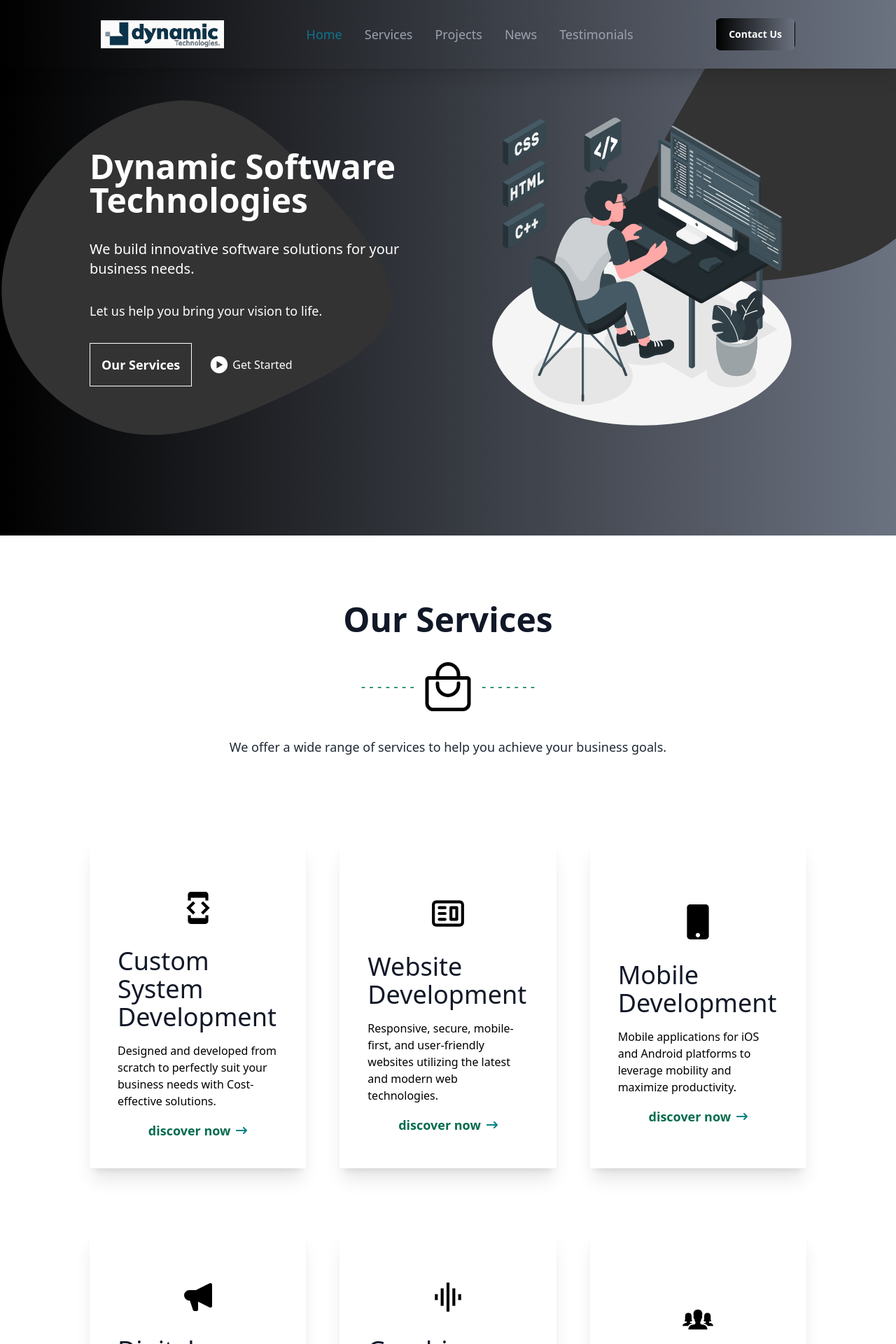
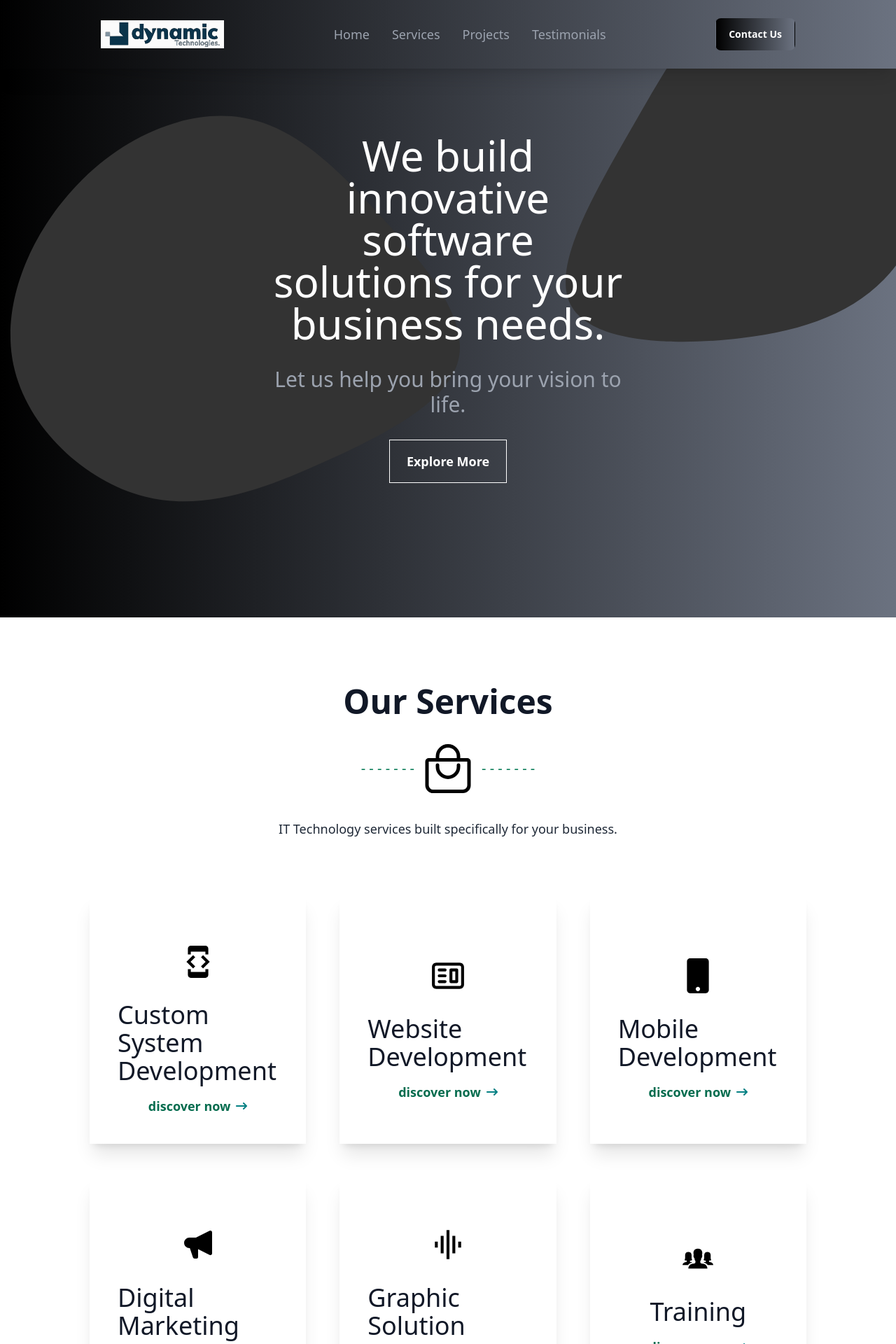
Before and after one commit to dynamic-tech-et/dynamic-landing_page, a React (Vite) app: page / in a window 1280 px wide. Shown: the top 1920 px of the page at 70% size. Built offline with nearby package versions, Linux system fonts and the light colour scheme.

Commit message:
feat: new updates

```diff
--- a/src/components/explanation/explanation.tsx
+++ b/src/components/explanation/explanation.tsx
@@ -7,10 +7,10 @@ import Image from "../../assets/Innovation-amico (2).svg";
 
 const ExplanationComponent = () => {
   return (
-    <div className="flex flex-col items-center justify-center w-full mx-auto sm:w-4/5">
+    <div className="flex flex-col items-center justify-center w-full pt-16 mx-auto sm:w-4/5">
       <HeadingComponent
         title="How We Get It Done"
-        description="Our process is designed to help you succeed. Here’s how we do it."
+        description="We provide best design Solution in town"
         icon={<BsRocketTakeoff size={80} color="black" />}
       />
 
--- a/src/components/footer/footer.tsx
+++ b/src/components/footer/footer.tsx
@@ -54,28 +54,40 @@ const FooterComponent = () => {
               />
               <Footer.LinkGroup col>
                 <Footer.Link
-                  href="#"
+                  href="https://www.instagram.com/__dynamictech?igsh=MXNuZmN5cnlnc2tmaw=="
+                  target="_blank"
                   className="text-lg text-gray-500 transition-all hover:underline hover:transition-all"
                 >
                   Instagram
                 </Footer.Link>
                 <Footer.Link
-                  href="#"
+                  target="_blank"
+                  href="https://www.linkedin.com/company/dynamictechnologieset/"
                   className="text-lg text-gray-500 transition-all hover:underline hover:transition-all"
                 >
                   Linkedin
                 </Footer.Link>
+
+                <Footer.Link
+                  target="_blank"
+                  href="https://t.me/DynamicTechnologiesEth"
+                  className="text-lg text-gray-500 transition-all hover:underline hover:transition-all"
+                >
+                  Telegram
+                </Footer.Link>
+              </Footer.LinkGroup>
+            </div>
+            <div>
+              <Footer.Title
+                className="text-lg text-gray-900"
+                title="Contact us"
+              />
+              <Footer.LinkGroup col>
                 <Footer.Link
                   href="#"
                   className="text-lg text-gray-500 transition-all hover:underline hover:transition-all"
                 >
-                  Tiktok
-                </Footer.Link>
-                <Footer.Link
-                  href="#"
-                  className="text-lg text-gray-500 transition-all hover:underline hover:transition-all"
-                >
-                  Telegram
+                  +251970410063
                 </Footer.Link>
               </Footer.LinkGroup>
             </div>
@@ -87,14 +99,14 @@ const FooterComponent = () => {
             className="text-lg text-white"
             href="#"
             by="Dynamic Technologies™"
-            year={2024}
+            year={new Date().getFullYear()}
           />
-          <div className="flex mt-4 space-x-6 sm:mt-0 sm:justify-center">
+          {/* <div className="flex mt-4 space-x-6 sm:mt-0 sm:justify-center">
             <Footer.Icon className="text-white" href="#" icon={BsFacebook} />
             <Footer.Icon className="text-white" href="#" icon={BsInstagram} />
             <Footer.Icon className="text-white" href="#" icon={BsLinkedin} />
             <Footer.Icon className="text-white" href="#" icon={BsTelegram} />
-          </div>
+          </div> */}
         </div>
       </div>
     </Footer>
--- a/src/components/header/header.tsx
+++ b/src/components/header/header.tsx
@@ -40,12 +40,12 @@ const Header = () => {
         </Navbar.Brand>
         <div className="flex md:order-2 ">
           <a
-            href="https://t.me/dynamictechnologieset"
+            href="https://t.me/DynamicTechnologiesEth"
             className="text-lg"
             target="_blank"
             rel="noreferrer"
           >
-            <Button className="py-1 text-xl font-bold transition-all bg-gradient-to-r from-black to-gray-500 hover:bg-gradient-to-l">
+            <Button className="py-1 text-xl font-bold transition-all bg-gradient-to-r from-blue to-green-500 hover:bg-gradient-to-l">
               Contact Us
             </Button>
           </a>
@@ -53,7 +53,6 @@ const Header = () => {
         </div>
         <Navbar.Collapse>
           <Navbar.Link
-            active
             className={`cursor-pointer text-lg ${
               changeBackground ? "text-gray-400" : ""
             }`}
@@ -90,15 +89,7 @@ const Header = () => {
               Projects
             </Link>
           </Navbar.Link>
-          <Navbar.Link
-            className={`cursor-pointer text-lg ${
-              changeBackground ? "text-gray-400" : ""
-            }`}
-          >
-            <Link to="news" smooth={true} duration={1000} className="text-lg">
-              News
-            </Link>
-          </Navbar.Link>
+
           <Navbar.Link
             className={`cursor-pointer text-lg ${
               changeBackground ? "text-gray-400" : ""
--- a/src/components/hero/hero.tsx
+++ b/src/components/hero/hero.tsx
@@ -1,38 +1,27 @@
-import { IoIosPlayCircle } from "react-icons/io";
-import HeroImage from "../../assets/Programming-amico.svg";
-import { motion } from "framer-motion";
-
 const HeroComponent = () => {
   return (
+    <>
       <div
         id="home"
-      className="flex flex-col-reverse items-center justify-center w-full mx-auto md:w-4/5 md:flex-row md:gap-2"
+        className="flex flex-col-reverse items-center justify-center w-full mx-auto text-center md:w-4/5 md:flex-row md:gap-2"
       >
-      <div className="flex flex-col items-start justify-center w-full gap-8 pb-12 md:w-1/2 md:py-48">
-        <h2 className="text-5xl font-bold text-white whitespace">
-          Dynamic Software Technologies
-        </h2>
-        <h3 className="text-xl text-white">
+        <div className="flex flex-col items-center justify-center w-full gap-8 pb-12 md:w-1/2 md:py-48">
+          <h1 className="text-6xl text-white">
             We build innovative software solutions for your business needs.
-        </h3>
-        <h4 className="text-lg text-white">
+          </h1>
+          <h4 className="text-3xl text-center text-gray-400">
             Let us help you bring your vision to life.
           </h4>
 
-        <div className="flex flex-col items-center justify-start w-full gap-6 sm:flex-row">
-          <button className="p-4 text-lg font-semibold text-white transition-colors border border-white hover:bg-white hover:text-black">
-            Our Services
+          <div className="flex flex-col items-center justify-center w-full gap-6 mx-auto text-center sm:flex-row">
+            <button className="px-6 py-4 text-lg font-semibold text-white transition-colors border border-white hover:bg-white hover:text-black">
+              Explore More
             </button>
-          <div className="flex items-center justify-center gap-1 cursor-pointer flex-nowrap">
-            <IoIosPlayCircle
-              size={30}
-              className="text-white transition-all border-none hover:border hover:border-white"
-            />
-            <p className="text-white">Get Started</p>
           </div>
         </div>
       </div>
-      <motion.div
+
+      {/* <motion.div
         animate={{ x: 80 }}
         transition={{
           repeat: Infinity,
@@ -43,8 +32,8 @@ const HeroComponent = () => {
         className="flex items-center justify-center w-full py-24 md:w-1/2 md:py-48"
       >
         <img src={HeroImage} alt="Hero Image" className="w-3/4 md:scale-125" />
-      </motion.div>
-    </div>
+      </motion.div> */}
+    </>
   );
 };
 
--- a/src/components/service/service-card.tsx
+++ b/src/components/service/service-card.tsx
@@ -2,30 +2,24 @@ import { FaArrowRightLong } from "react-icons/fa6";
 import { motion } from "framer-motion";
 type ServiceCardProps = {
   title: string;
-  description: string;
   icon: any;
 };
 
-const ServiceCard: React.FC<ServiceCardProps> = ({
-  title,
-  description,
-  icon,
-}) => {
+const ServiceCard: React.FC<ServiceCardProps> = ({ title, icon }) => {
   return (
     <motion.div
       animate={{ top: -100 }}
-        transition={{ duration: 1 }}
-      className="flex group flex-col px-10 py-10 justify-center items-center shadow-xl mt-10 "
+      transition={{ duration: 1 }}
+      className="flex flex-col items-center justify-center px-10 py-10 shadow-xl group "
     >
-      <div className="flex justify-center items-center relative w-44 h-28 bg-none group-hover:transition-all duration-500 ease-in-out group-hover:bg-service-card-blob bg-no-repeat bg-center bg-cover">
-        <div className="absolute top-50 left-50 text-lg">{icon}</div>
+      <div className="relative flex items-center justify-center duration-500 ease-in-out bg-center bg-no-repeat bg-cover w-44 h-28 bg-none group-hover:transition-all group-hover:bg-service-card-blob">
+        <div className="absolute text-lg top-50 left-50">{icon}</div>
       </div>
-      <div className="flex flex-col justify-center items-center gap-4">
+      <div className="flex flex-col items-center justify-center gap-4">
         <h3 className="text-4xl text-gray-900">{title}</h3>
-        <p>{description}</p>
 
-        <div className="flex justify-center items-center gap-2 flex-nowrap">
-          <button className="text-green-700 flex text-lg font-semibold justify-center items-center border-none hover:text-gray-900">
+        <div className="flex items-center justify-center gap-2 flex-nowrap">
+          <button className="flex items-center justify-center text-lg font-semibold text-green-700 border-none hover:text-gray-900">
             discover now
           </button>
           <FaArrowRightLong color="#038184" />
--- a/src/components/service/service.tsx
+++ b/src/components/service/service.tsx
@@ -6,50 +6,48 @@ import { FaMobile } from "react-icons/fa";
 import { HiSpeakerphone } from "react-icons/hi";
 import { IoIosPeople } from "react-icons/io";
 import { MdGraphicEq } from "react-icons/md";
-import { FaArrowRightLong } from "react-icons/fa6";
 import HeadingComponent from "../common/heading";
 import { motion } from "framer-motion";
 
 type ServiceCardProps = {
   title: string;
-  description: string;
   icon: any;
 };
 const CardData: ServiceCardProps[] = [
   {
     title: "Custom System Development",
-    description:
-      "Designed and developed from scratch to perfectly suit your business needs with Cost-effective solutions.",
+    // description:
+    //   "Designed and developed from scratch to perfectly suit your business needs with Cost-effective solutions.",
     icon: <MdOutlineDeveloperMode size={50} />,
   },
   {
     title: "Website Development",
-    description:
-      "Responsive, secure, mobile-first, and user-friendly websites  utilizing the latest and modern web technologies.",
+    // description:
+    //   "Responsive, secure, mobile-first, and user-friendly websites  utilizing the latest and modern web technologies.",
     icon: <CgWebsite size={50} />,
   },
   {
     title: "Mobile Development",
-    description:
-      "Mobile applications for iOS and Android platforms to leverage mobility and maximize productivity.",
+    // description:
+    //   "Mobile applications for iOS and Android platforms to leverage mobility and maximize productivity.",
     icon: <FaMobile size={50} />,
   },
   {
     title: "Digital Marketing",
-    description:
-      "In the ever-evolving digital landscape, where consumer behavior is shaped by online interactions, a comprehensive digital marketing strategy is paramount. At Qemer Tech, we go beyond conventional approaches to provide..",
+    // description:
+    //   "In the ever-evolving digital landscape, where consumer behavior is shaped by online interactions, a comprehensive digital marketing strategy is paramount. At Qemer Tech, we go beyond conventional approaches to provide..",
     icon: <HiSpeakerphone size={50} />,
   },
   {
     title: "Graphic Solution",
-    description:
-      "Crafting visually stunning and impactful graphics for a wide range of purposes through a combination of artistic prowess, technical expertise, and a deep understanding of visual communication principles.",
+    // description:
+    //   "Crafting visually stunning and impactful graphics for a wide range of purposes through a combination of artistic prowess, technical expertise, and a deep understanding of visual communication principles.",
     icon: <MdGraphicEq size={50} />,
   },
   {
     title: "Training",
-    description:
-      "We offer online and in-person professional training in areas like Graphic designing, Software Programming, web development, and Database designed and delivered by industry experts.",
+    // description:
+    //   "We offer online and in-person professional training in areas like Graphic designing, Software Programming, web development, and Database designed and delivered by industry experts.",
     icon: <IoIosPeople size={50} />,
   },
 ];
@@ -62,7 +60,7 @@ const ServiceComponent = () => {
     >
       <HeadingComponent
         title="Our Services"
-        description=" We offer a wide range of services to help you achieve your business goals."
+        description="IT Technology services built specifically for your business."
         icon={<IoBagHandleOutline size={80} color="black" />}
       />
 
@@ -74,22 +72,17 @@ const ServiceComponent = () => {
       >
         {CardData.map((card, index) => {
           return (
-            <ServiceCard
-              key={index}
-              title={card.title}
-              description={card.description}
-              icon={card.icon}
-            />
+            <ServiceCard key={index} title={card.title} icon={card.icon} />
           );
         })}
       </motion.div>
 
-      <div className="flex items-center justify-end w-full py-4">
+      {/* <div className="flex items-center justify-end w-full py-4">
         <button className="flex items-center gap-1 p-4 transition-all border border-gray-900 bg-gradient-to-r from-black to-gray-500 text-whte flex-nowrap hover:bg-white hover:rounded-full hover:text-green-900">
           <p className="text-lg font-semibold text-white">Discover More</p>
           <FaArrowRightLong />
         </button>
-      </div>
+      </div> */}
     </div>
   );
 };
```
Lines whose indentation alone changed are shown as unchanged.
